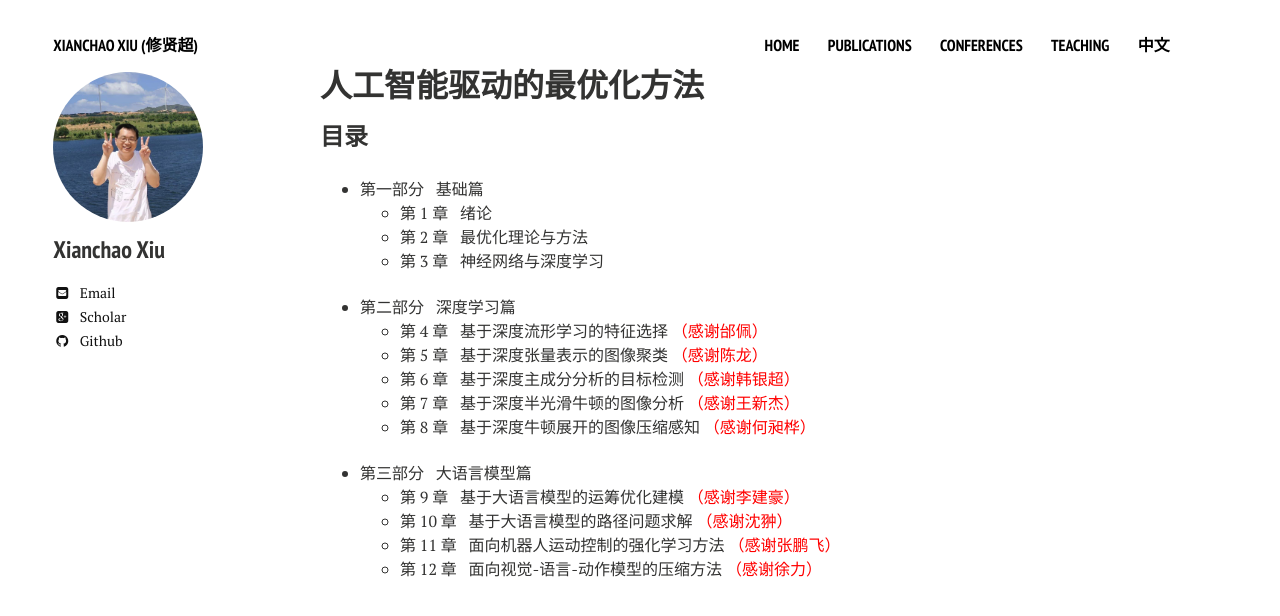
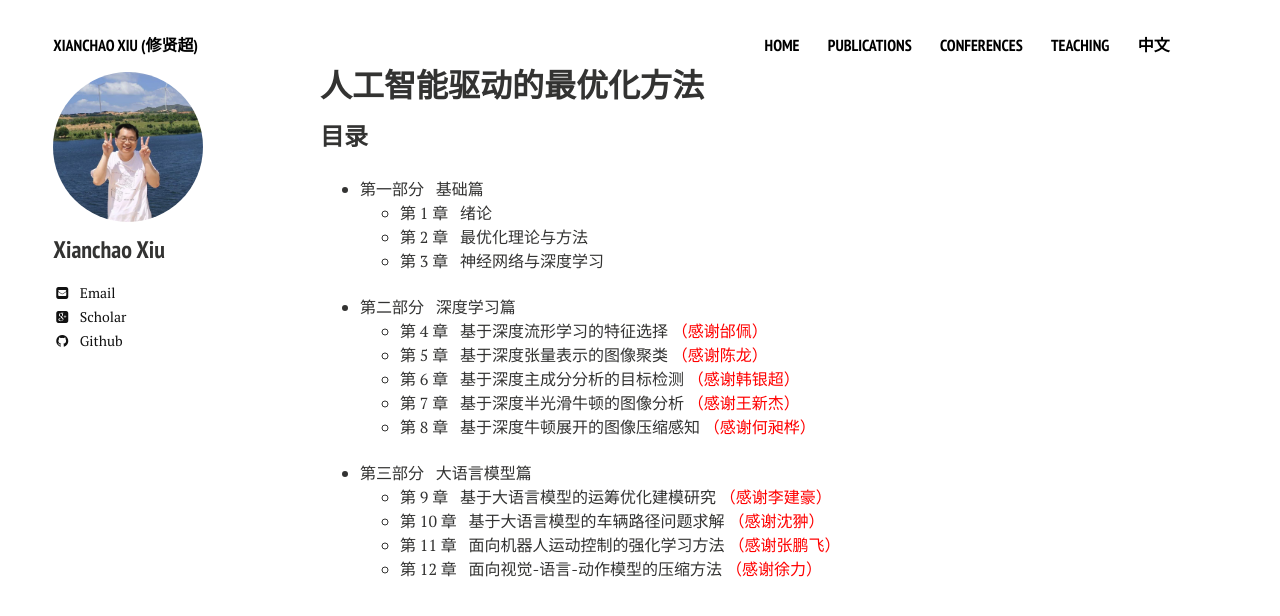
Before and after one commit to xianchaoxiu/xianchaoxiu.github.io, a Jekyll site: the page built from chinese/book/AIOPT/index.md, in a window 1280 px wide. Shown: the top 616 px of the page. Built offline with Jekyll 4.4.1, drawn with Linux system fonts in a browser that asks for light colours; nearby versions of some CDN libraries.

Commit message:
Update index.md

```diff
--- a/chinese/book/AIOPT/index.md
+++ b/chinese/book/AIOPT/index.md
@@ -20,7 +20,7 @@ share: false
   - 第 8 章 &nbsp;  基于深度牛顿展开的图像压缩感知 <span style="color:#ff0000">（感谢何昶桦）</span><br><br>
 
 * 第三部分 &nbsp; 大语言模型篇 <br>
-  - 第 9 章 &nbsp;  基于大语言模型的运筹优化建模 <span style="color:#ff0000">（感谢李建豪）</span> <br>
-  - 第 10 章 &nbsp;  基于大语言模型的路径问题求解 <span style="color:#ff0000">（感谢沈翀）</span> <br>
+  - 第 9 章 &nbsp;  基于大语言模型的运筹优化建模研究 <span style="color:#ff0000">（感谢李建豪）</span> <br>
+  - 第 10 章 &nbsp;  基于大语言模型的车辆路径问题求解 <span style="color:#ff0000">（感谢沈翀）</span> <br>
   - 第 11 章 &nbsp;  面向机器人运动控制的强化学习方法 <span style="color:#ff0000">（感谢张鹏飞）</span> <br>
   - 第 12 章 &nbsp;  面向视觉-语言-动作模型的压缩方法 <span style="color:#ff0000">（感谢徐力）</span> <br> <br>
```
